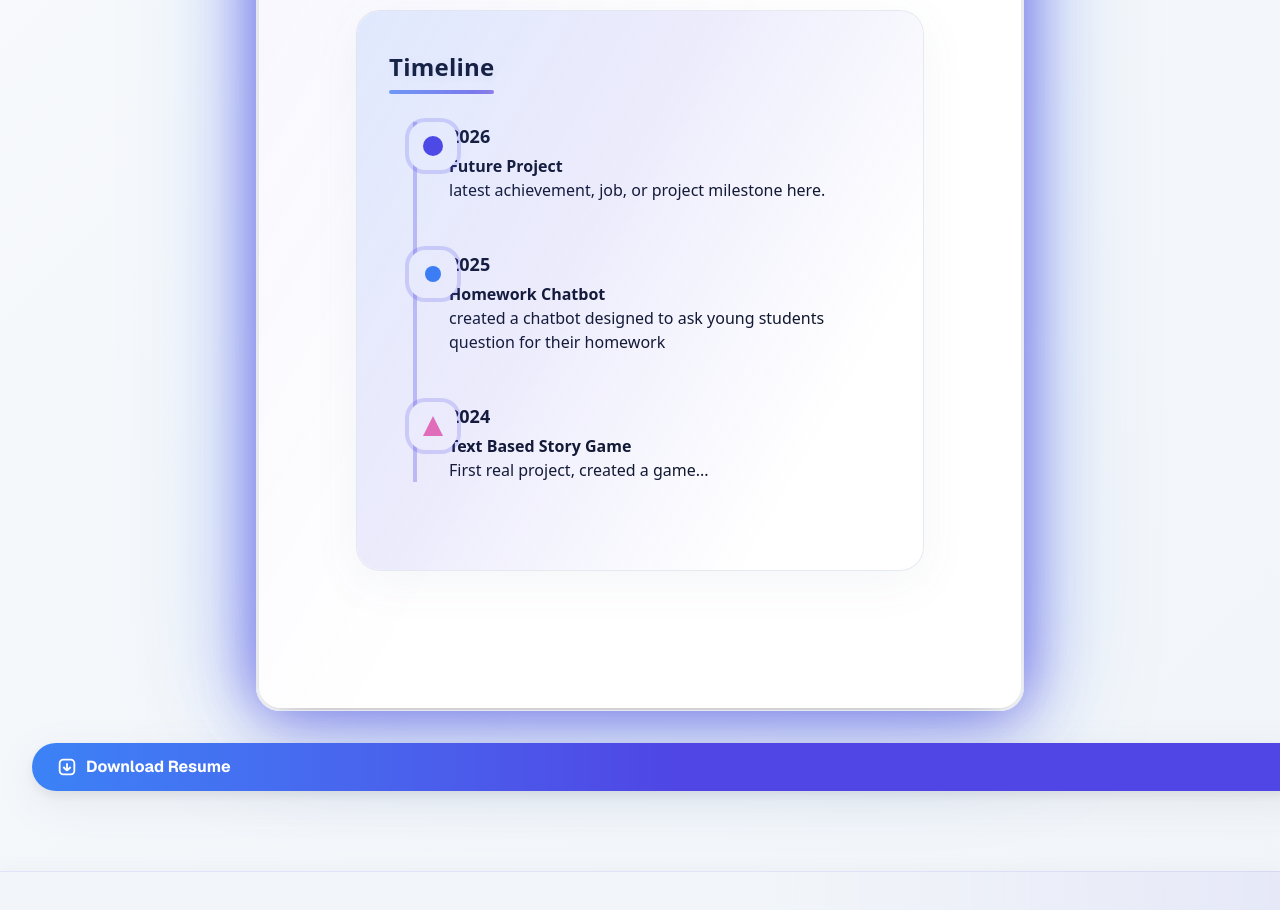
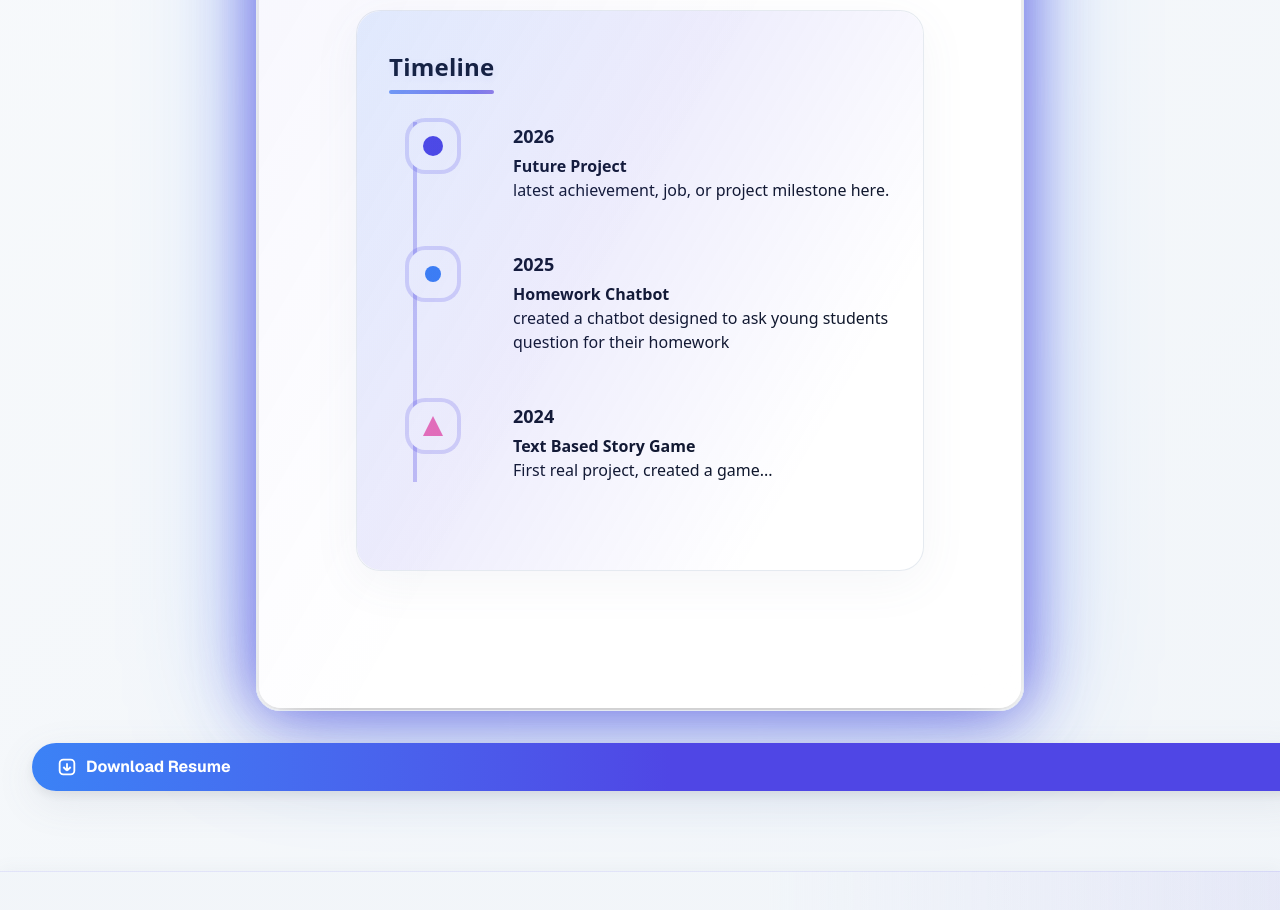
Before and after one commit to AlexanderKeet/pwebsite, a Next.js app: page / in a window 1280 px wide. Shown: the part 3720-4630 px from the top of the page. Built offline with nearby package versions, Linux system fonts and the light colour scheme.

Commit message:
some improvemements

```diff
--- a/src/app/page.tsx
+++ b/src/app/page.tsx
@@ -559,7 +559,7 @@ function Timeline() {
     // Use timeline-border class
     <ol className="relative border-l-4 timeline-border ml-6">
       {events.map((e, i) => (
-        <li key={i} className="mb-12 ml-8 animate-fade-in-up" style={{ animationDelay: `${i * 0.2 + 0.2}s` }}>
+        <li key={i} className="mb-12 ml-8 pl-16 animate-fade-in-up" style={{ animationDelay: `${i * 0.2 + 0.2}s` }}>
           {/* Use timeline-icon-bg class */}
           <span className="absolute -left-10 flex items-center justify-center w-12 h-12 rounded-full timeline-icon-bg shadow-lg">
             {e.icon}
```
